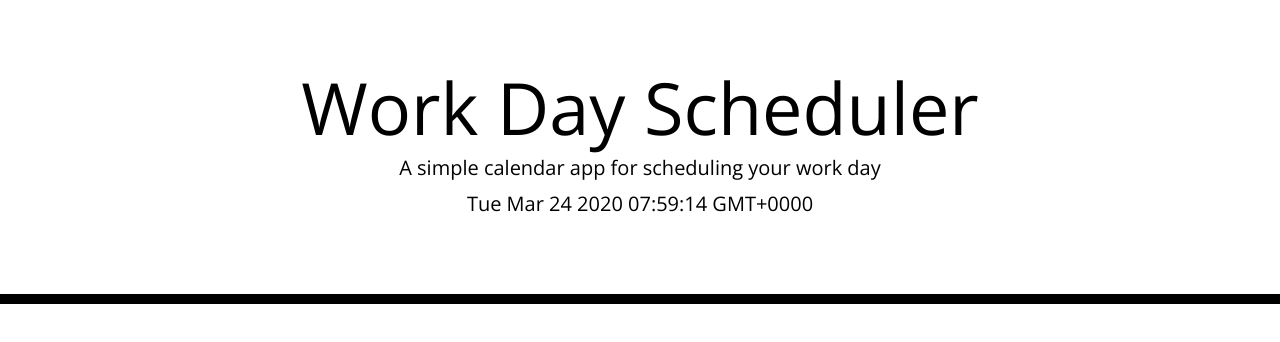
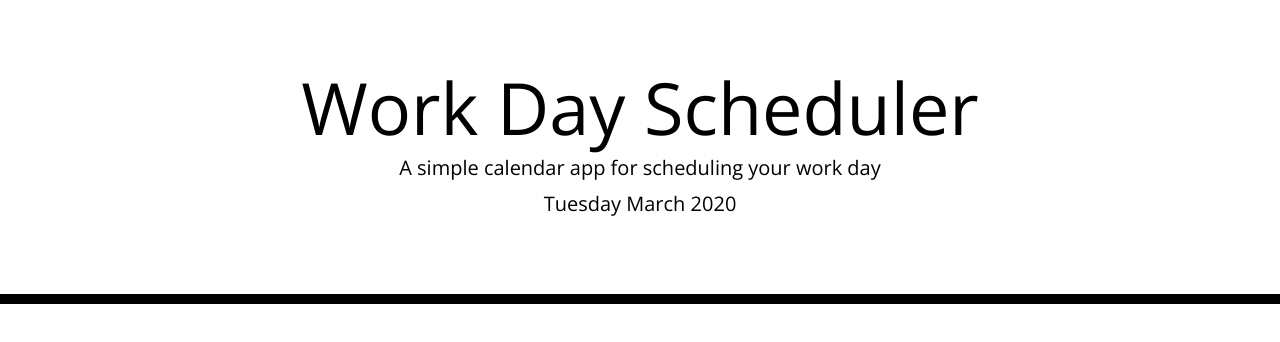
Before and after one commit to TevinWard7/Day-Planner, a plain HTML site: page index.html in a window 1280 px wide. Drawn offline with nearby package versions, Linux system fonts and the light colour scheme.

Commit message:
made into less lines of code & displayed current date without numbers on end

```diff
--- a/index.html
+++ b/index.html
@@ -26,11 +26,11 @@
   <script src="https://code.jquery.com/jquery-3.4.1.min.js"></script>
   <script src="https://cdnjs.cloudflare.com/ajax/libs/moment.js/2.24.0/moment.min.js"></script>
   <script type="text/javascript">
+
     var moment = moment();
 
-    console.log(JSON.stringify(moment));
 
-    $("#currentDay").text(moment);
+    $("#currentDay").text(moment.format("dddd " + "MMMM " + "YYYY "));
 
 
   </script>
```
